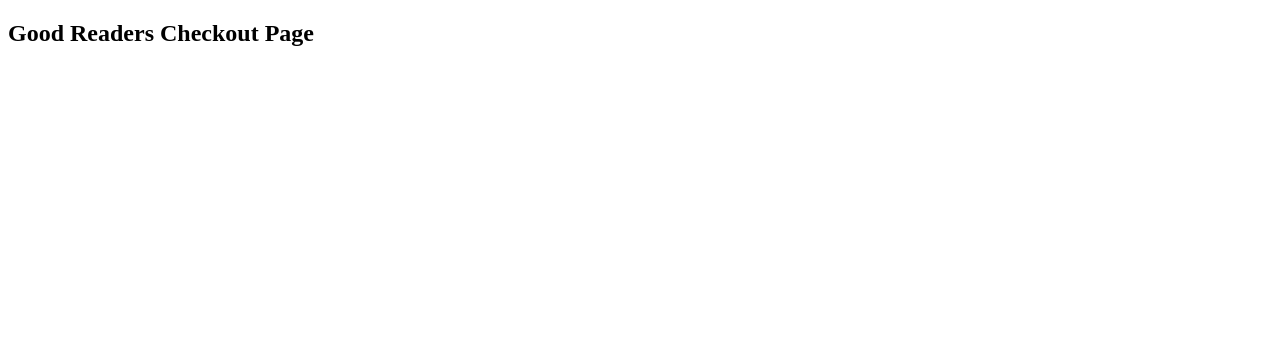
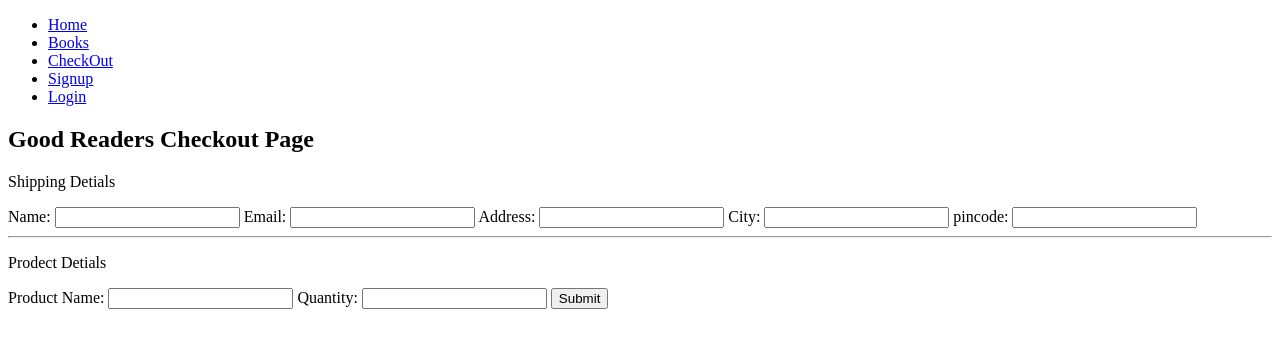
Before and after one commit to kuttyhub/goodReaders, a Django app: template templates/checkout.html in a window 1280 px wide. Shown: the top 348 px of the page. Run offline with Django 4.2, Linux system fonts and the light colour scheme; the template is opened without the code that fills it, so the values that code supplies are empty.

Commit message:
added checkout template

```diff
--- a/templates/checkout.html
+++ b/templates/checkout.html
@@ -1,3 +1,4 @@
+{%load static %}
 <!DOCTYPE html>
 <html lang="en">
 
@@ -9,7 +10,42 @@
 </head>
 
 <body>
+    {% include 'header.html' %}
+
     <h2>Good Readers Checkout Page</h2>
+
+    {% if errors %}
+    <p>Errors - Please rectify it</p>
+    <ul>
+        {% for error in errors %}
+        <li>{{error}}</li>
+        {% endfor %}
+    </ul>
+    {% endif %}
+
+    <form action="" method="post">
+        {% csrf_token %}
+        <p>Shipping Detials</p>
+        <label for="name">Name:</label>
+        <input type="text" name="name" value="{{name}}">
+        <label for="email">Email:</label>
+        <input type="text" name="email" id="email" value="{{email}}">
+        <label for="address">Address:</label>
+        <input type="text" name="address" id="address" value="{{address}}">
+        <label for="city">City:</label>
+        <input type="text" name="city" id="city" value="{{city}}">
+        <label for="pincode">pincode:</label>
+        <input type="text" name="pincode" id="pincode" value="{{pincode}}">
+
+        <hr>
+        <p>Prodect Detials</p>
+        <label for="product">Product Name:</label>
+        <input type="text" name="product" id="product" value="{{product}}">
+        <label for="quantity">Quantity:</label>
+        <input type="number" name="quantity" id="quantity" value="{{quantity}}">
+
+        <button type="submit">Submit</button>
+    </form>
 </body>
 
 </html>
```
Also changed, not shown: my_app/views.py (+27 -0 lines), templates/signup.html (added, +36 -0 lines).
